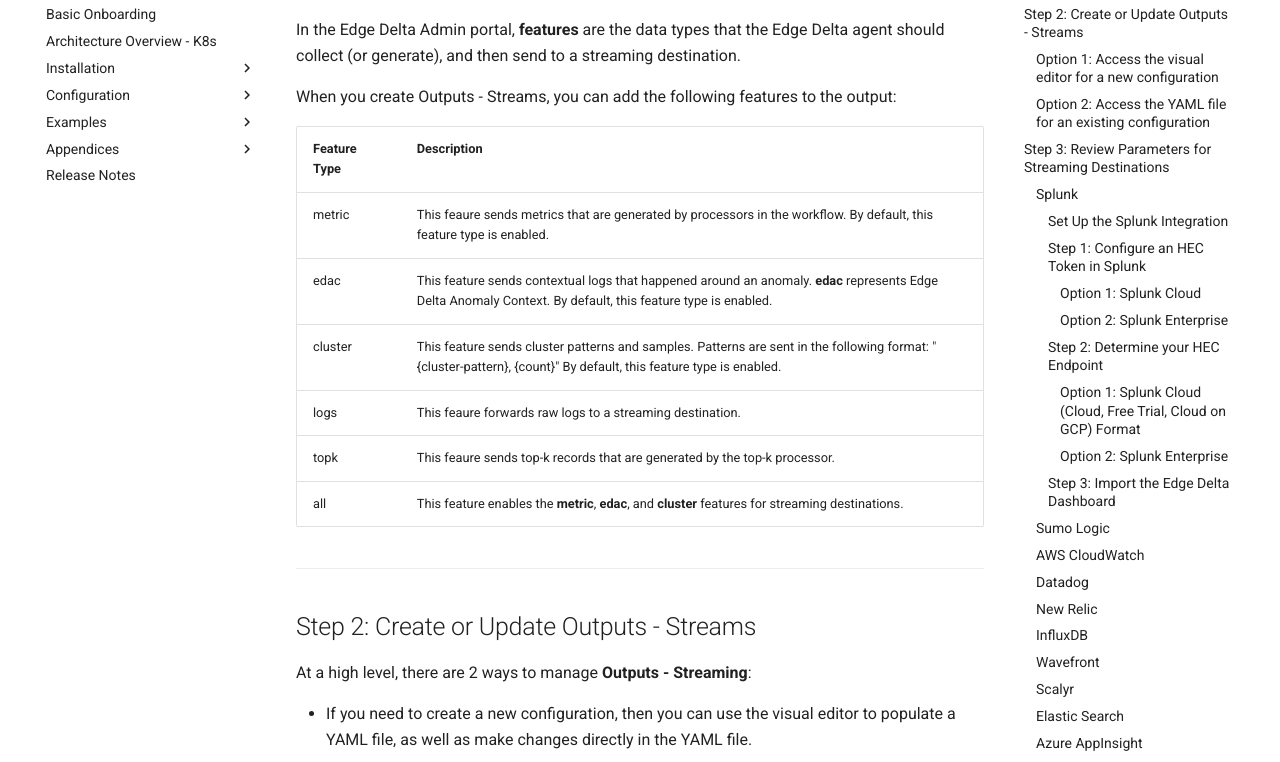
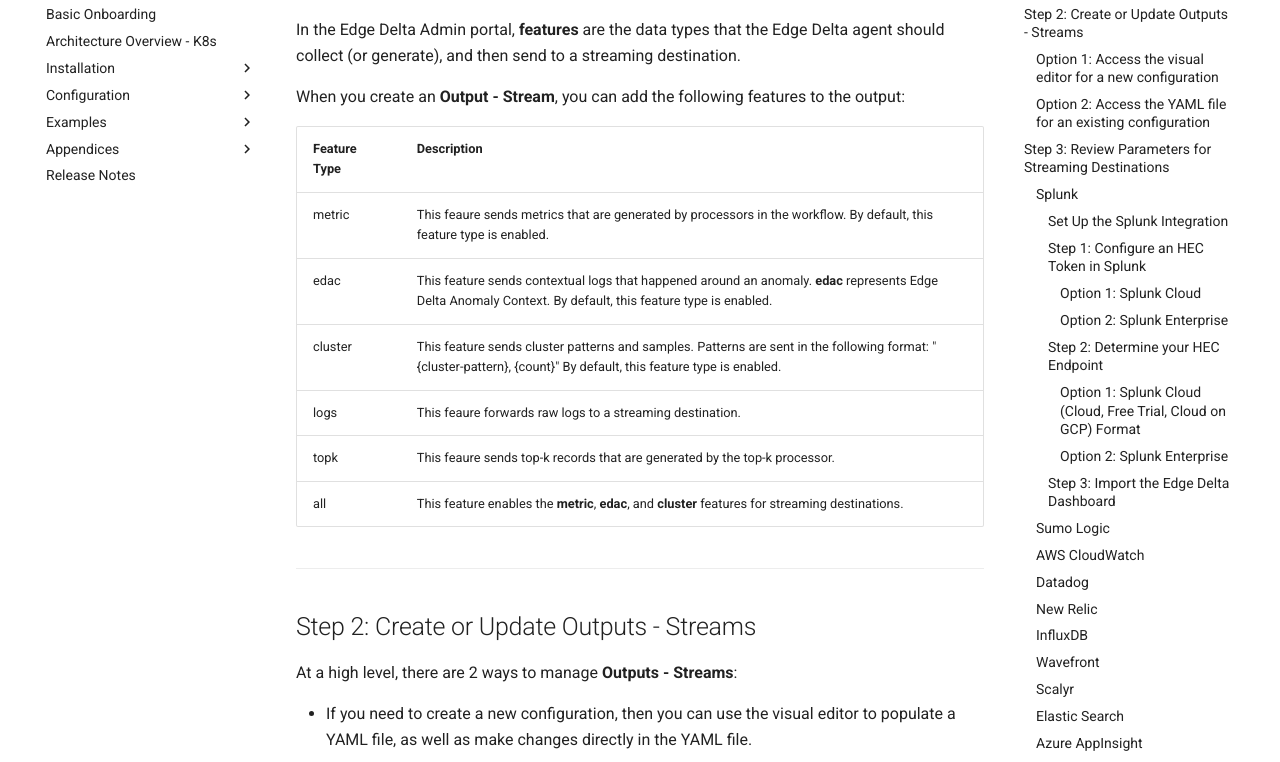
Before and after one commit to edgedelta/docs, an MkDocs documentation site: the page built from docs/configuration/outputs-streams.md, in a window 1280 px wide and 1400 px high, scrolled down 560 px. Shown: the part 173-935 px from the top of the window. Built offline with MkDocs 1.6.1 and Material for MkDocs 9.7.7, drawn with Linux system fonts in a browser that asks for light colours.

Commit message:
Update outputs-streams.md

```diff
--- a/docs/configuration/outputs-streams.md
+++ b/docs/configuration/outputs-streams.md
@@ -22,14 +22,13 @@ An **Output - Stream** focuses on centralized monitoring platforms. Specificaill
 >
 > The terms **output**, **integration**, and **destination** may be used interchangeably.
 
-
 ***
 
 ## Step 1: Review Feature Types
 
 In the Edge Delta Admin portal, **features** are the data types that the Edge Delta agent should collect (or generate), and then send to a streaming destination.
 
-When you create Outputs - Streams, you can add the following features to the output:
+When you create an **Output - Stream**, you can add the following features to the output:
 
 | Feature Type | Description |
 | :--- | :--- |
@@ -44,7 +43,7 @@ When you create Outputs - Streams, you can add the following features to the out
 
 ## Step 2: Create or Update Outputs - Streams
 
-At a high level, there are 2 ways to manage **Outputs - Streaming**:
+At a high level, there are 2 ways to manage **Outputs - Streams**:
 
   * If you need to create a new configuration, then you can use the visual editor to populate a YAML file, as well as make changes directly in the YAML file.
   * If you already have an existing configuration, then you can update the configuration in the YAML file.
```
